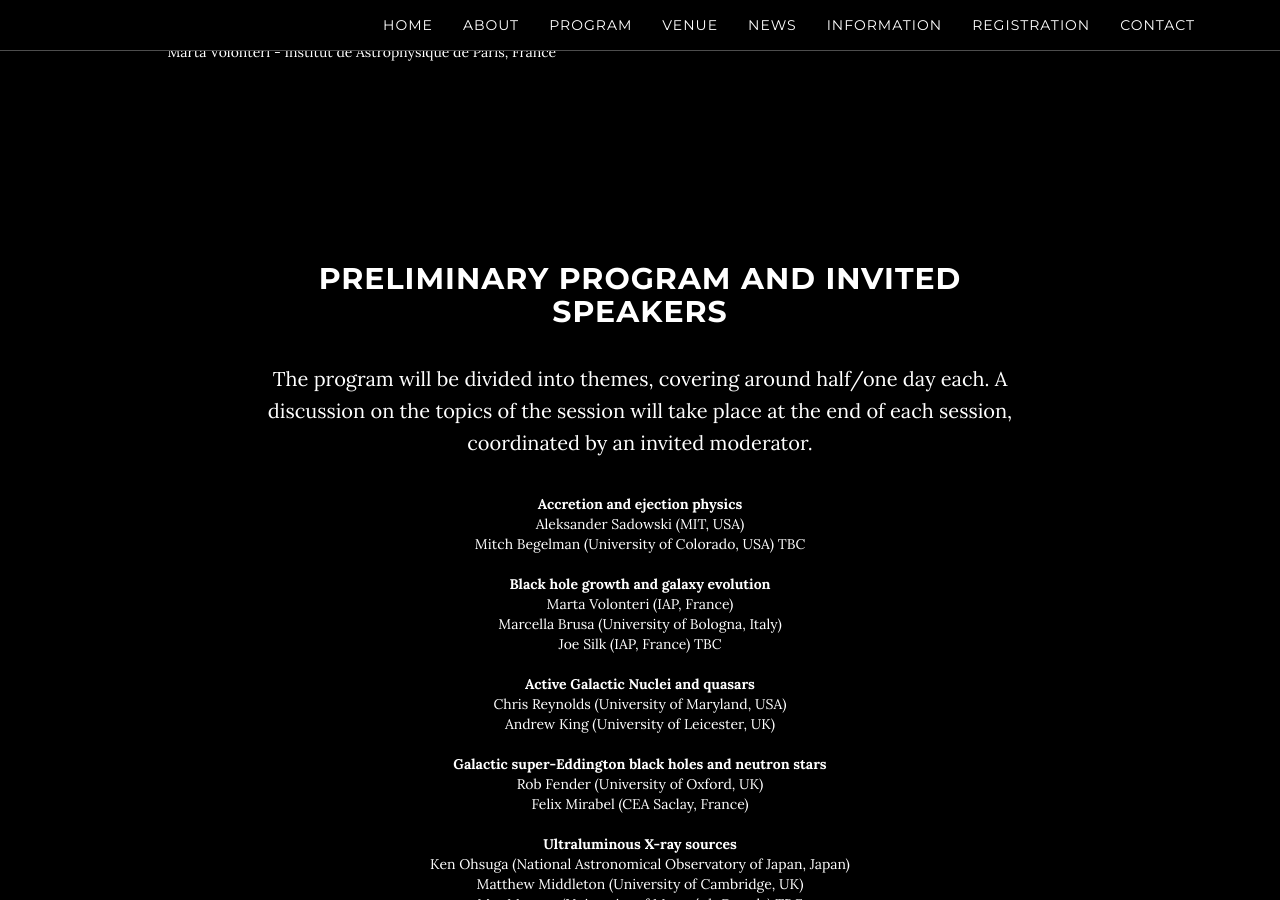
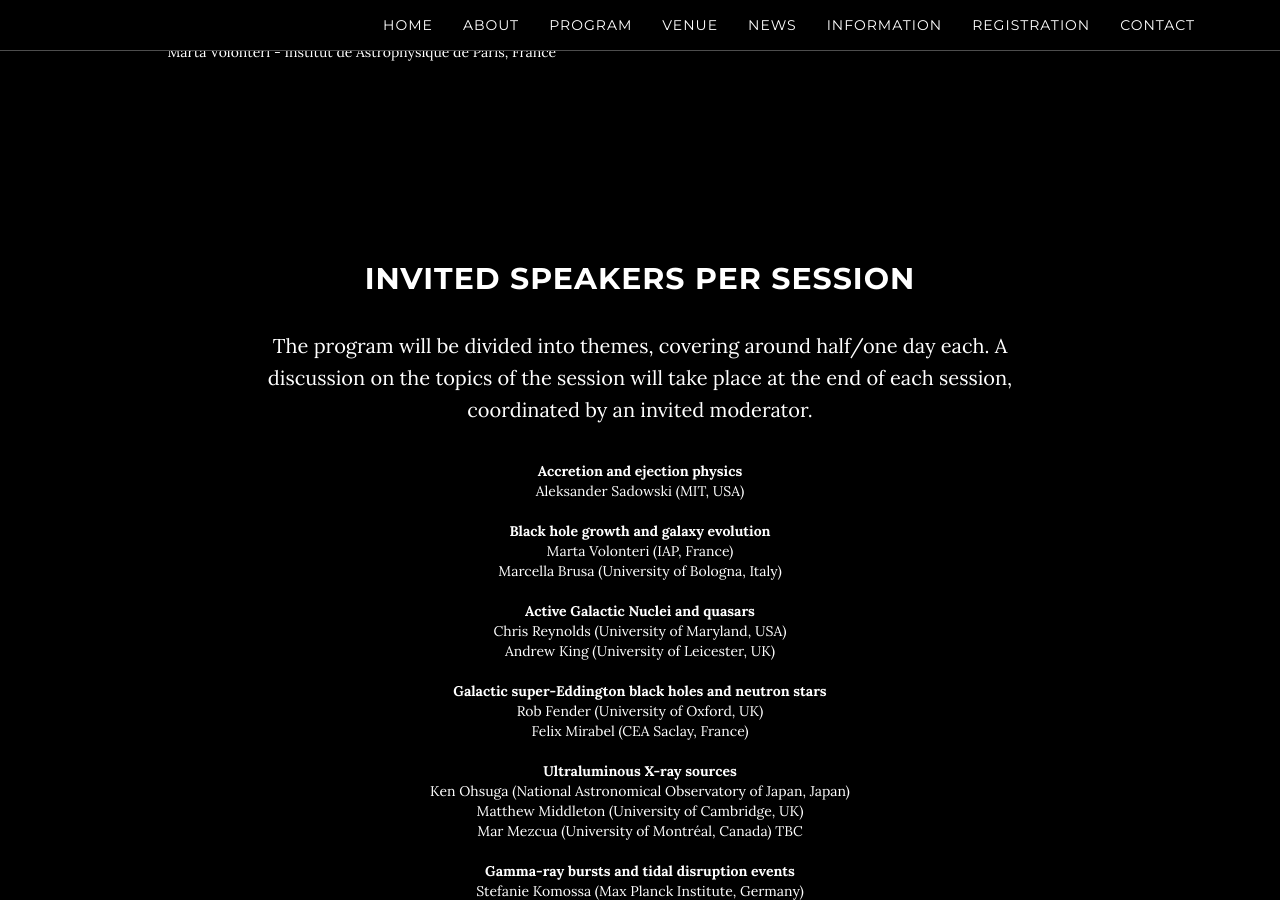
Before and after one commit to breakingthelimits/supereddington2016, a Jekyll site: the page built from index.html, in a window 1280 px wide and 900 px high, scrolled down 1885 px. Built offline with Jekyll 4.4.1, drawn with Linux system fonts in a browser that asks for light colours.

Commit message:
Updated invited speakers

```diff
--- a/_includes/program.html
+++ b/_includes/program.html
@@ -1,8 +1,8 @@
-<section id="program" class="container content-section text-center">
+<section id="invited" class="container content-section text-center">
 
 <div class="row">
     <div class="col-md-8 col-md-offset-2">
-        <h2>Preliminary program and invited speakers</h2>
+        <h2>Invited speakers per session</h2>
 
         <p>The program will be divided into themes, covering around half/one day each.
         A discussion on the topics of the session will take place at the end of each
@@ -10,14 +10,12 @@
 
         <b>Accretion and ejection physics</b><br />
 
-        Aleksander Sadowski (MIT, USA)<br />
-        Mitch Begelman (University of Colorado, USA) TBC<br /><br />
+        Aleksander Sadowski (MIT, USA)<br /><br />
 
         <b>Black hole growth and galaxy evolution</b><br />
 
         Marta Volonteri (IAP, France)<br />
-        Marcella Brusa (University of Bologna, Italy)<br />
-        Joe Silk (IAP, France) TBC<br /><br />
+        Marcella Brusa (University of Bologna, Italy)<br /><br />
 
         <b>Active Galactic Nuclei and quasars</b><br />
 
```
